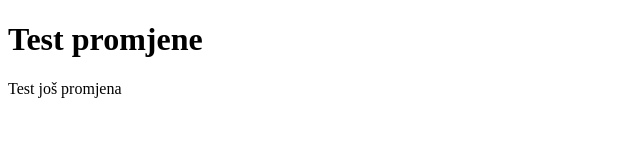
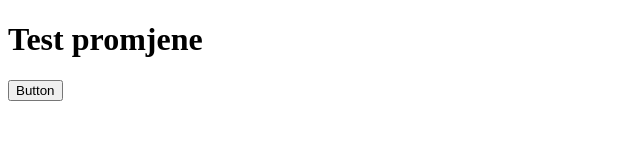
Before and after one commit to mirnasvec/git-zadaca, a plain HTML site: page index.html in a window 1280 px wide. Shown: the whole page, without its empty margins (0-640 px from the left). Drawn offline with Linux system fonts and the light colour scheme.

Commit message:
Add button to index.html

```diff
--- a/index.html
+++ b/index.html
@@ -8,6 +8,6 @@
 </head>
 <body>
     <h1>Test promjene</h1>
-    <p>Test još promjena</p>
+    <button>Button</button>
 </body>
 </html>
```
